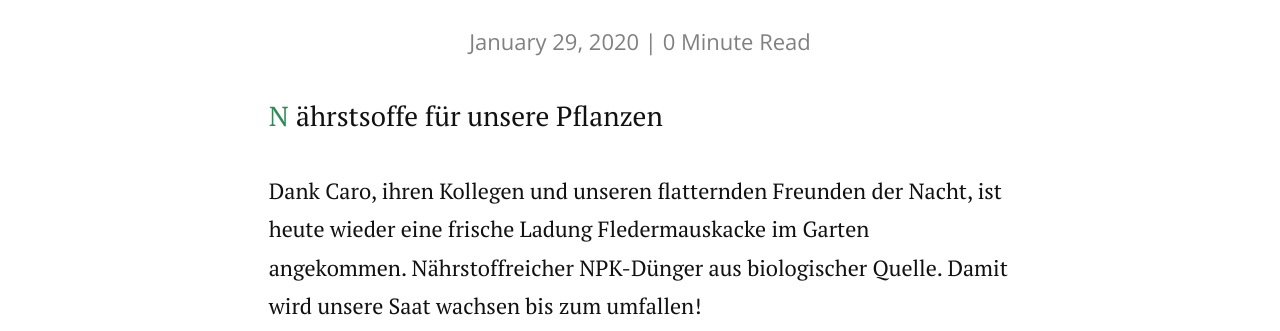
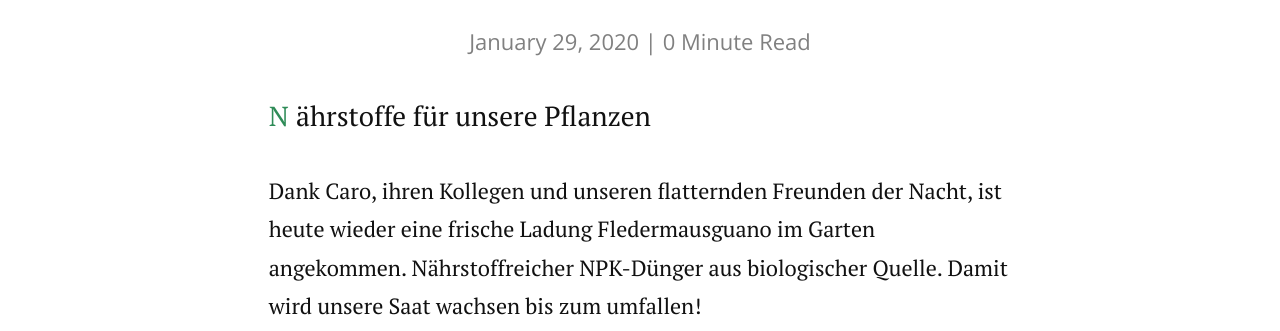
Before and after one commit to lgiese/lgiese.wachsenlassenEV.io, a Jekyll site: the page built from _posts/2020-01-29-Fledermausguano.markdown, in a window 1280 px wide. Shown: the part 425-756 px from the top of the page. Built offline with Jekyll 4.4.1, drawn with Linux system fonts in a browser that asks for light colours; nearby versions of some CDN libraries; a script that is not in the unit is left out; comment, search, counter and statistics services are not loaded.

Commit message:
Fledermausguano

```diff
--- a/_posts/2020-01-29-Fledermausguano.markdown
+++ b/_posts/2020-01-29-Fledermausguano.markdown
@@ -4,8 +4,8 @@ title:  "Fledermauskacke"
 date:   2020-01-29
 ---
 
-<p class="intro"><span class="dropcap">N</span>ährstsoffe für unsere Pflanzen</p>
+<p class="intro"><span class="dropcap">N</span>ährstoffe für unsere Pflanzen</p>
 
-Dank Caro, ihren Kollegen und unseren flatternden Freunden der Nacht, ist heute wieder eine frische Ladung Fledermauskacke im Garten angekommen. Nährstoffreicher NPK-Dünger aus biologischer Quelle. Damit wird unsere Saat wachsen bis zum umfallen!
+Dank Caro, ihren Kollegen und unseren flatternden Freunden der Nacht, ist heute wieder eine frische Ladung Fledermausguano im Garten angekommen. Nährstoffreicher NPK-Dünger aus biologischer Quelle. Damit wird unsere Saat wachsen bis zum umfallen!
 
 <img src="{{ '/assets/img/image17.jpeg' | prepend: site.baseurl }}" alt="">
```
